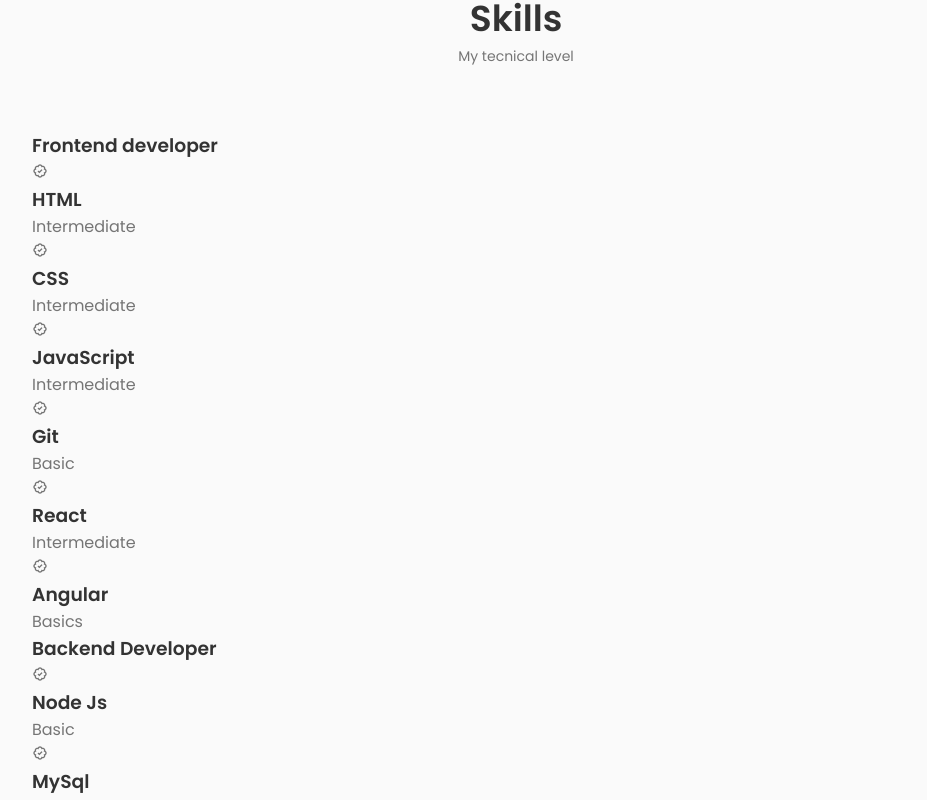
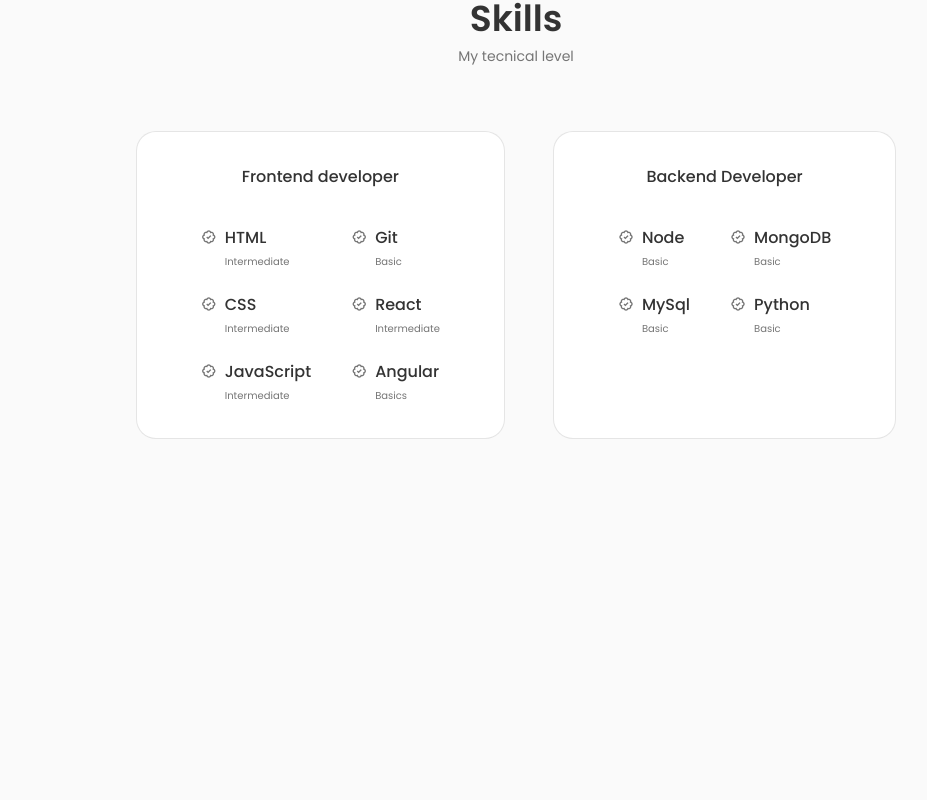
Before and after one commit to Nikilhari/Portfolio, a React (Vite) app: page / in a window 1280 px wide. Shown: the part 1374-2174 px from the top of the page, without its empty margins (124-1051 px from the left). After the commit the page ends 1845 px from the top, so only its background shows below. Built offline with nearby package versions, Linux system fonts and the light colour scheme.

Commit message:
skills -backend

```diff
--- a/src/componets/Skills/Backend.jsx
+++ b/src/componets/Skills/Backend.jsx
@@ -12,7 +12,7 @@
             <i className='bx bx-badge-check'></i>
             <div>
                 <h3 className="skills__name">
-                    Node Js
+                    Node
                 </h3>
                 <span className="skills__level">Basic</span>
             </div>
@@ -26,6 +26,8 @@
                 <span className="skills__level">Basic</span>
             </div>
             </div>
+        </div>
+        <div className="skills__group">
             <div className="skills__data">
             <i className='bx bx-badge-check'></i>
             <div>
--- a/src/componets/Skills/Frontend.jsx
+++ b/src/componets/Skills/Frontend.jsx
@@ -35,6 +35,8 @@
                     <span className="skills__level">Intermediate</span>
                 </div>
                 </div>
+            </div>
+            <div className="skills__group">
                 <div className="skills__data">
                 <i className='bx bx-badge-check'></i>
                 <div>
--- a/src/componets/Skills/Skills.css
+++ b/src/componets/Skills/Skills.css
@@ -1,3 +1,45 @@
+.skills__container{
+    display: flex;
+    /* grid-template-columns: repeat(2,350px); */
+    gap:3rem;
+    flex-wrap: wrap;
+    justify-content: center;
+}
 .skills__content{
-
+    background-color: white;
+    border: 1px solid rgba(0,0,0,0.1);
+    padding: 2rem 4rem;
+    border-radius: 1.25rem;
 }
+.skills__title{
+    font-size: var(--normal-font);
+    font-weight: var(--font-medium);
+    text-align:center;
+    margin-bottom: 2.5rem;
+}
+.skills__box{
+    display: flex;
+    justify-content: center;
+    gap: 2.5rem;
+}
+.skills__group{
+    display: flex;
+    flex-direction: column;
+    gap: 1.5rem;
+}
+.skills__data{
+    display: flex;
+    column-gap: .5rem;
+}
+.skills bx-badge-check{
+    font-size: 1rem;
+    color: var(--title-color);
+}
+.skills__name{
+    font-size: var(--normal-font);
+    font-weight: var(--font-medium);
+    line-height: 18px;
+}
+.skills__level{
+    font-size: var(--tiny-font);
+}
--- a/src/componets/Skills/Skills.jsx
+++ b/src/componets/Skills/Skills.jsx
@@ -1,6 +1,6 @@
 import Frontend from './Frontend';
 import Backend from './Backend';
-
+import './Skills.css'
 const Skills = () => {
     return (
         <div className="skills section" id="skills">
```
